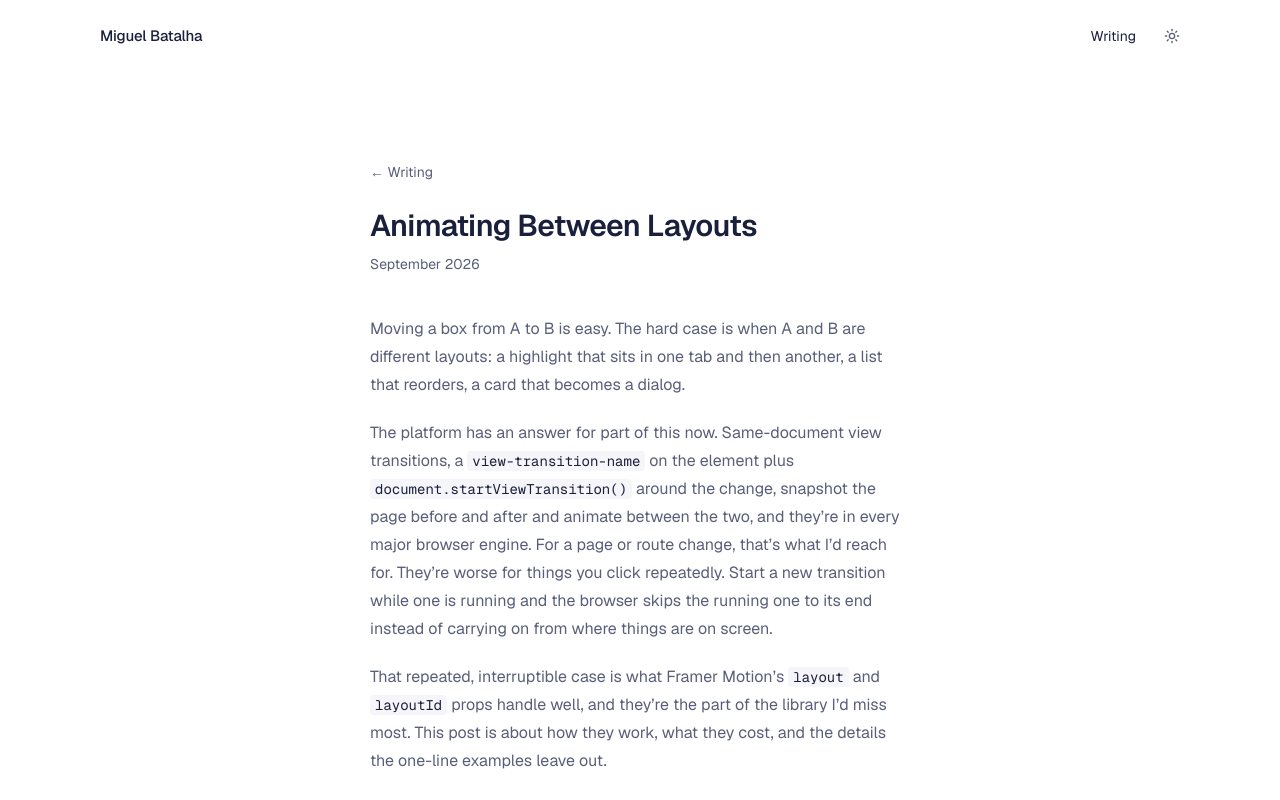
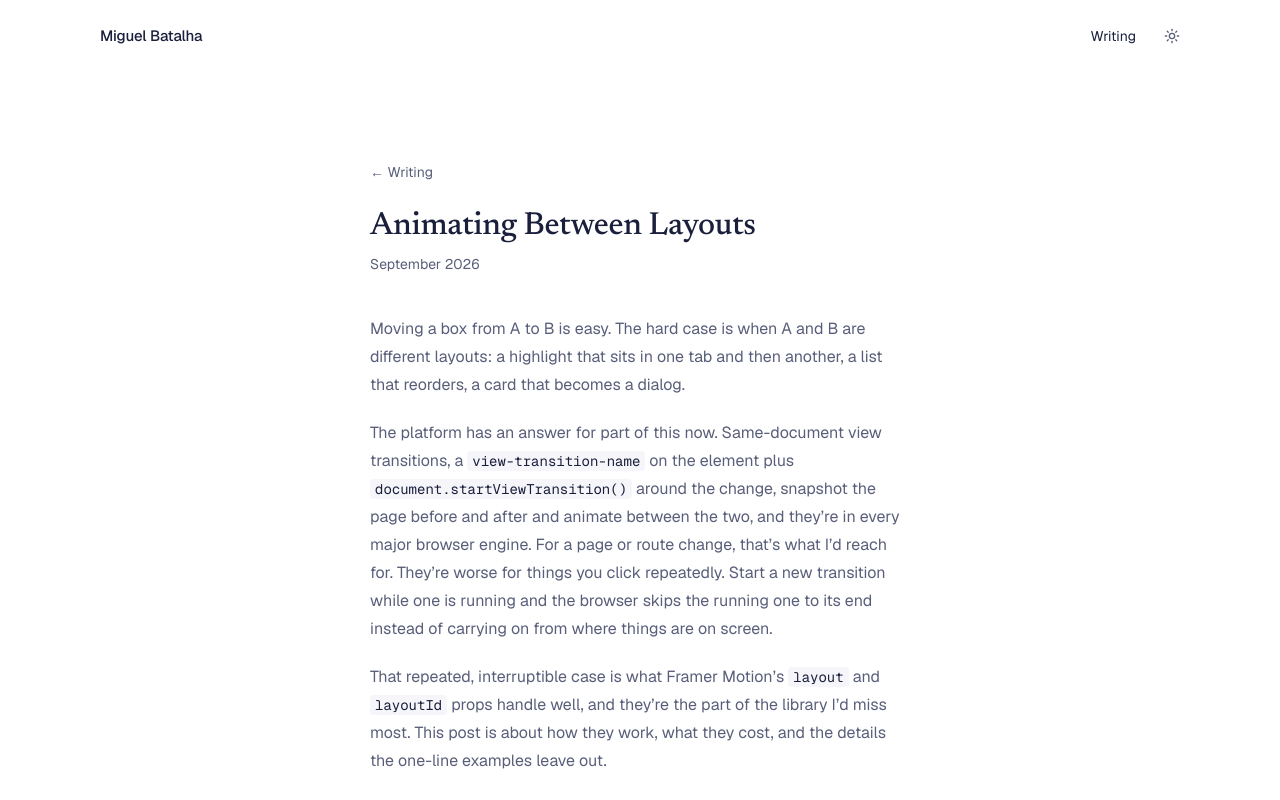
Before and after one commit to DrUninstall/miguelbatalha, a Next.js app: page /blog/layout-animations in a window 1280 px wide. Shown: the top 800 px of the page. Built offline with nearby package versions, Linux system fonts and the light colour scheme.

Commit message:
Post titles in Newsreader, matching the home page
Co-Authored-By: Claude Opus 5.5 <noreply@anthropic.com>
Claude-Session: https://claude.ai/code/session_01WGwYfUVHR9L2qSTJrdkqYw

```diff
--- a/app/blog/_components/post-page.module.css
+++ b/app/blog/_components/post-page.module.css
@@ -21,7 +21,7 @@
 
 .postTitle {
   font: var(--type-display);
-  letter-spacing: -0.02em;
+  letter-spacing: -0.01em;
 }
 
 .postDate {
--- a/app/globals.css
+++ b/app/globals.css
@@ -156,7 +156,7 @@
      rem, so both follow the reader's font-size setting. */
   --type-hero: 400 clamp(1.625rem, 1.2rem + 1.6vw, 2.25rem)/1.24 var(--font-serif); /* home intro */
   --type-figure: 500 1.25rem/1.3 var(--font-serif); /* home figure titles */
-  --type-display: 600 30px/38px var(--font-sans); /* post title */
+  --type-display: 500 2rem/1.2 var(--font-serif); /* post title */
   --type-title: 500 22px/30px var(--font-sans); /* page title */
   --type-heading: 600 20px/28px var(--font-sans); /* section heading in a post */
   --type-body: 400 16px/28px var(--font-sans); /* reading text */
```
Also changed, not shown: 1 other file (tests, documents, lock files or other folders).
